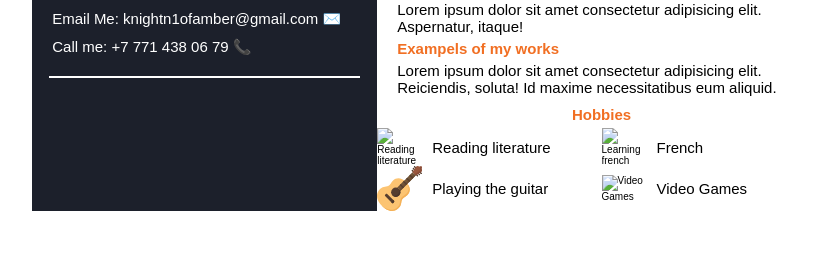
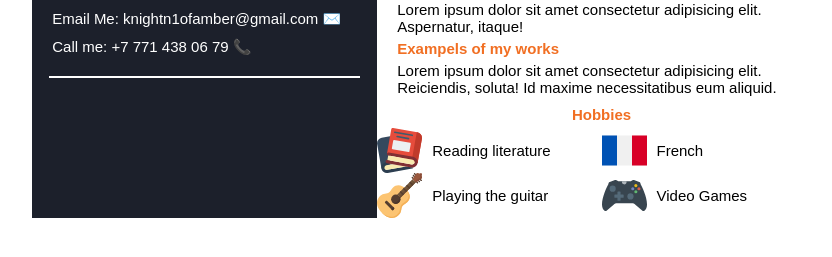
Before and after one commit to ContrRus/My_CV, a plain HTML site: page index.html in a window 1280 px wide. Shown: the part 531-788 px from the top of the page, without its empty margins (211-1043 px from the left). Drawn offline with nearby package versions, Linux system fonts and the light colour scheme; files that its build step writes are made by us from their sources; the site is published under a folder, as on GitHub Pages, so addresses that start at the root find nothing; a web font is replaced by a local one.

Commit message:
finnaly corrected images in hobbies part

```diff
--- a/index.html
+++ b/index.html
@@ -124,13 +124,13 @@
 		<div class="interests">
 			<h3 class="header3">Hobbies</h3>
 			<div class="interests__info">
-				<img title="Reading literature" class="interests__image" src="/images/interests/book.svg"
+				<img title="Reading literature" class="interests__image" src="./images/interests/book.svg"
 					alt="Reading literature">
 				<span>Reading literature</span>
 			</div>
 
 			<div class="interests__info">
-				<img title="Learning french" class="interests__image" src="/images/interests/france.svg"
+				<img title="Learning french" class="interests__image" src="./images/interests/france.svg"
 					alt="Learning french">
 				<span>French</span>
 			</div>
@@ -142,7 +142,7 @@
 			</div>
 
 			<div class="interests__info">
-				<img title="Video Games" class="interests__image" src="/images/interests/game-controller.svg"
+				<img title="Video Games" class="interests__image" src="./images/interests/game-controller.svg"
 					alt="Video Games">
 				<span>Video Games</span>
 			</div>
```
